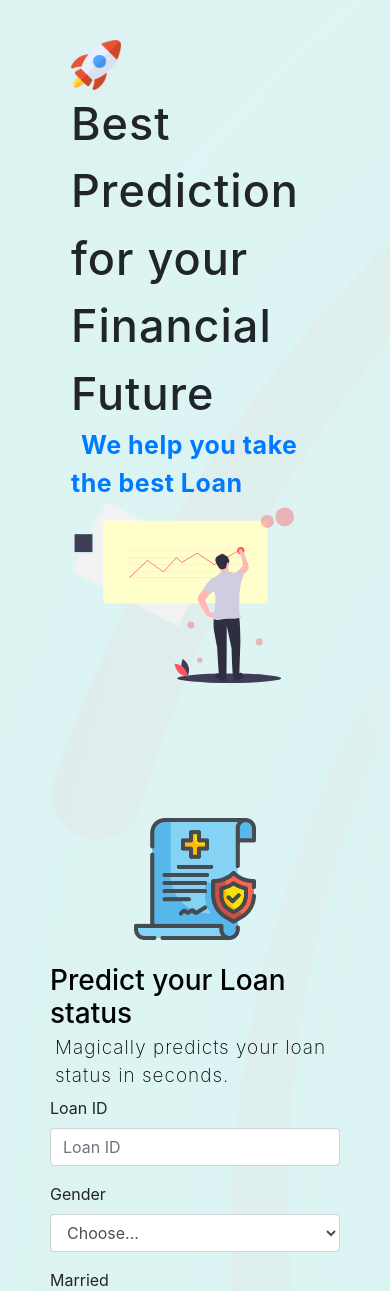
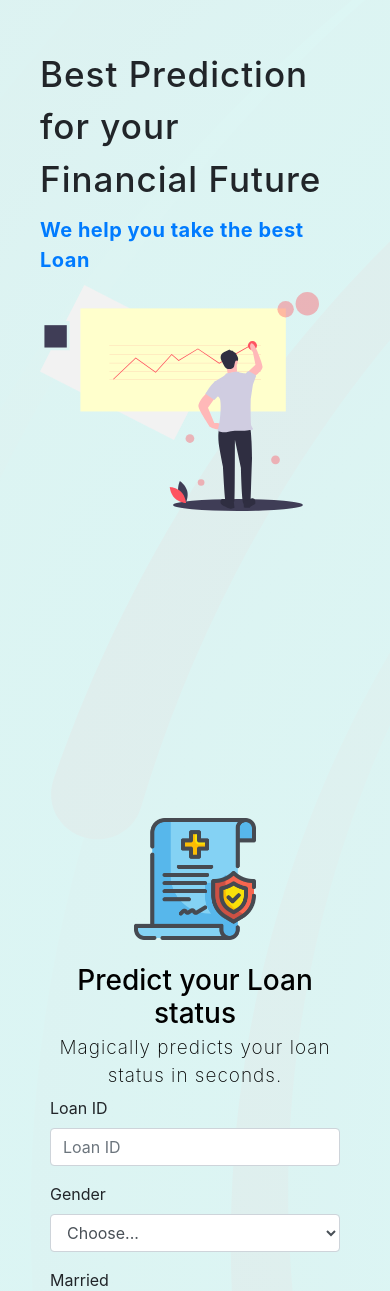
Before and after one commit to Swapnil10-code/Loan_Approval_Predictor, a Flask app: page / in a window 390 px wide. Shown: the part 68-1359 px from the top of the page. Run offline with Flask 2, Linux system fonts and the light colour scheme; parts of the project's set-up code (start-up, migrations or seed data) failed here and were passed over; some libraries are stand-ins or nearby versions.

Commit message:
change in styles

```diff
--- a/static/styles/style.css
+++ b/static/styles/style.css
@@ -44,7 +44,7 @@ nav li {
     font-size: 25px;
     font-weight: 700;
     letter-spacing: 0.5px;
-    margin: 30px 10px;
+    margin: 10px 0px;
 }
 
 .rocket_img {
@@ -56,9 +56,6 @@ nav li {
     width : 90%;
 }
 
-/* .upload_section {
-  background-color: #D8FFFF;
-} */
 
 .wrapper {
   display: flex;
@@ -198,3 +195,23 @@ strong {
   font-size: 20px;
   letter-spacing: 0.5px;
 }
+
+
+@media only screen and (max-width: 600px) {
+  .main_text {
+    font-size: 35px;
+    font-weight: 500;
+    letter-spacing: 1px;
+  }
+
+  .small_text {
+    font-size: 20px;
+    letter-spacing: 0.5px;
+    margin: 10px 0px;
+  }
+
+  .rocket_img {
+    width: 0px;
+    height: 0px;
+  }
+}
--- a/templates/index.html
+++ b/templates/index.html
@@ -5,6 +5,7 @@
     <title>Insurance Predictor</title>
     <link rel="stylesheet" type="text/css" href="{{ url_for('static',filename='styles/style.css') }}">
     <link rel="stylesheet" type="text/css" href="{{ url_for('static',filename='styles/bootstrap.min.css') }}">
+    <meta name="viewport" content="width=device-width, initial-scale=1, shrink-to-fit=no">
 </head>
 
 <body>
@@ -33,18 +34,18 @@
             </nav>
 
             <!-- Front_section -->
-            <div class="row m-3 p-4">
+            <div class="row p-4">
                 <div class="col-12 col-md-6 d-flex flex-column align-items-center justify-content-center">
                     <div>
                         <img src="{{ url_for('static' , filename='images/rocket.png') }}" class="rocket_img">
                         <br>
-                        <span class="main_text">
+                        <span class="main_text ">
                             Best Prediction for your <br> Financial Future
                         </span>
                         <br>
-                        <span class="small_text text-primary">
+                        <p class="small_text text-start text-primary">
                             We help you take the best Loan
-                        </span>
+                        </p>
                     </div>
                 </div>
                 <div class="col-12 col-md-6 d-flex flex-column align-items-center justify-content-center illus">
@@ -62,10 +63,10 @@
                     <div>
                         <img src="{{ url_for('static' , filename='images/health-insurance.png')}}">
                     </div>
-                    <div class="head">
+                    <div class="head text-center">
                         <h3>Predict your Loan status</h3>
                     </div>
-                    <span>Magically predicts your loan status in seconds.</span>
+                    <span class="text-center">Magically predicts your loan status in seconds.</span>
                 </div>
                 <div class="form_area">
                     <div>
--- a/templates/prediction.html
+++ b/templates/prediction.html
@@ -5,6 +5,7 @@
     <title>Insurance Predictor</title>
     <link rel="stylesheet" type="text/css" href="{{ url_for('static',filename='styles/style.css') }}">
     <link rel="stylesheet" type="text/css" href="{{ url_for('static',filename='styles/bootstrap.min.css') }}">
+    <meta name="viewport" content="width=device-width, initial-scale=1, shrink-to-fit=no">
     <meta charset="UTF-8">
 </head>
 
@@ -26,8 +27,8 @@
                 <h6 class="underline back font-italic text-primary text-center"><u>&#60;&#60;&nbsp;Back</u></h6>
             </div>
 
-            <div class="row flex-column m-5 align-items-center">
-                <div class="result mx-5 rounded border border-success w-50">
+            <div class="row flex-column m-5 align-items-center justify-content-center">
+                <div class="result mx-5 rounded border border-success p-2 mx-auto">
                     {% if prediction_data -%}
                     <div class="p-2 bg-success text-center text-light p-3 m-1">
                         <h4>🎊🎊 Congratulations, your loan is approved. 🎊🎊</h4>
--- a/templates/team.html
+++ b/templates/team.html
@@ -6,6 +6,7 @@
     <link rel="stylesheet" type="text/css" href="{{ url_for('static',filename='styles/style.css') }}">
     <link rel="stylesheet" type="text/css" href="{{ url_for('static',filename='styles/bootstrap.min.css') }}">
     <link rel="stylesheet" href="https://maxcdn.bootstrapcdn.com/bootstrap/4.0.0/css/bootstrap.min.css" integrity="sha384-Gn5384xqQ1aoWXA+058RXPxPg6fy4IWvTNh0E263XmFcJlSAwiGgFAW/dAiS6JXm" crossorigin="anonymous">
+    <meta name="viewport" content="width=device-width, initial-scale=1, shrink-to-fit=no">
 </head>
 
 <body>
```
